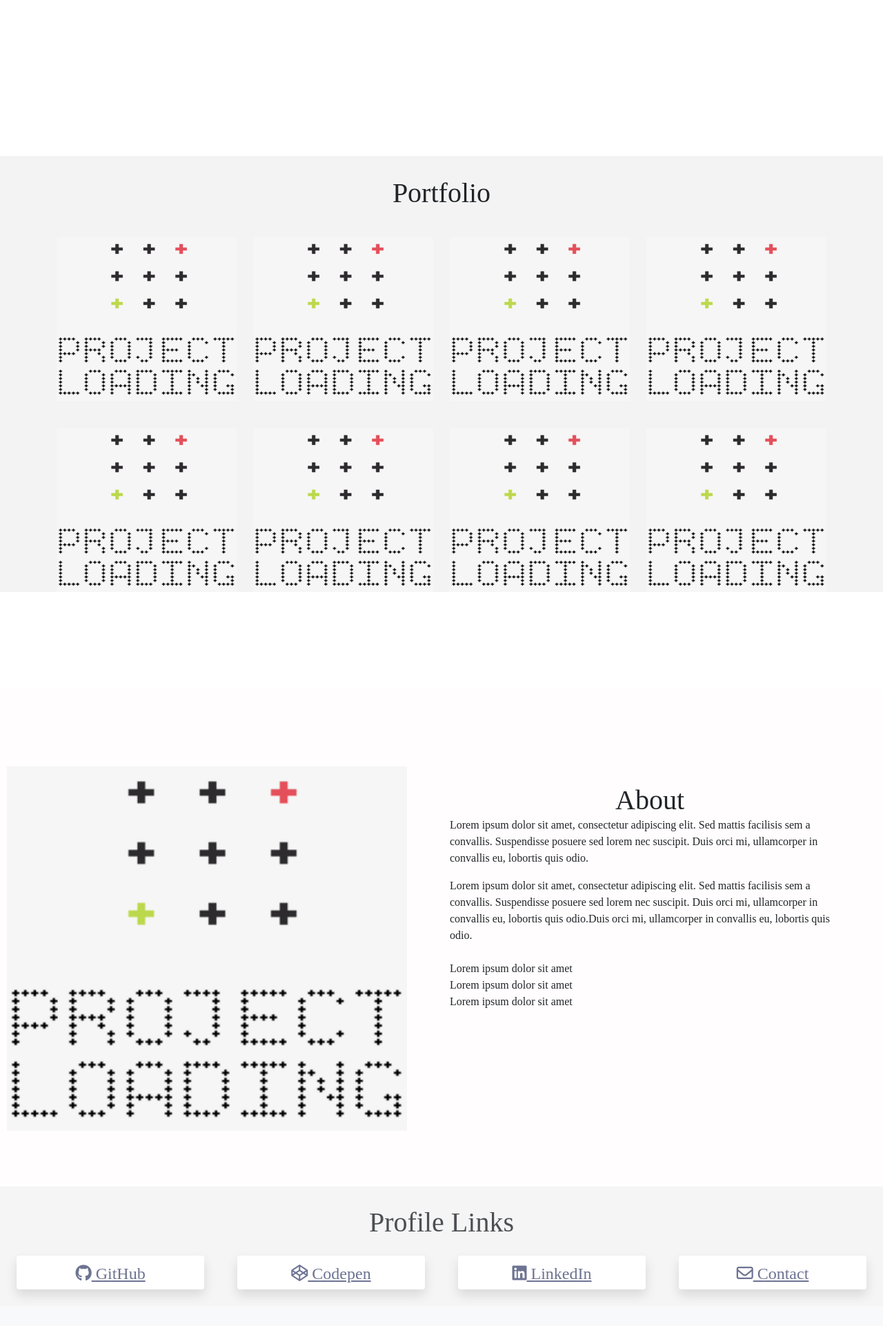
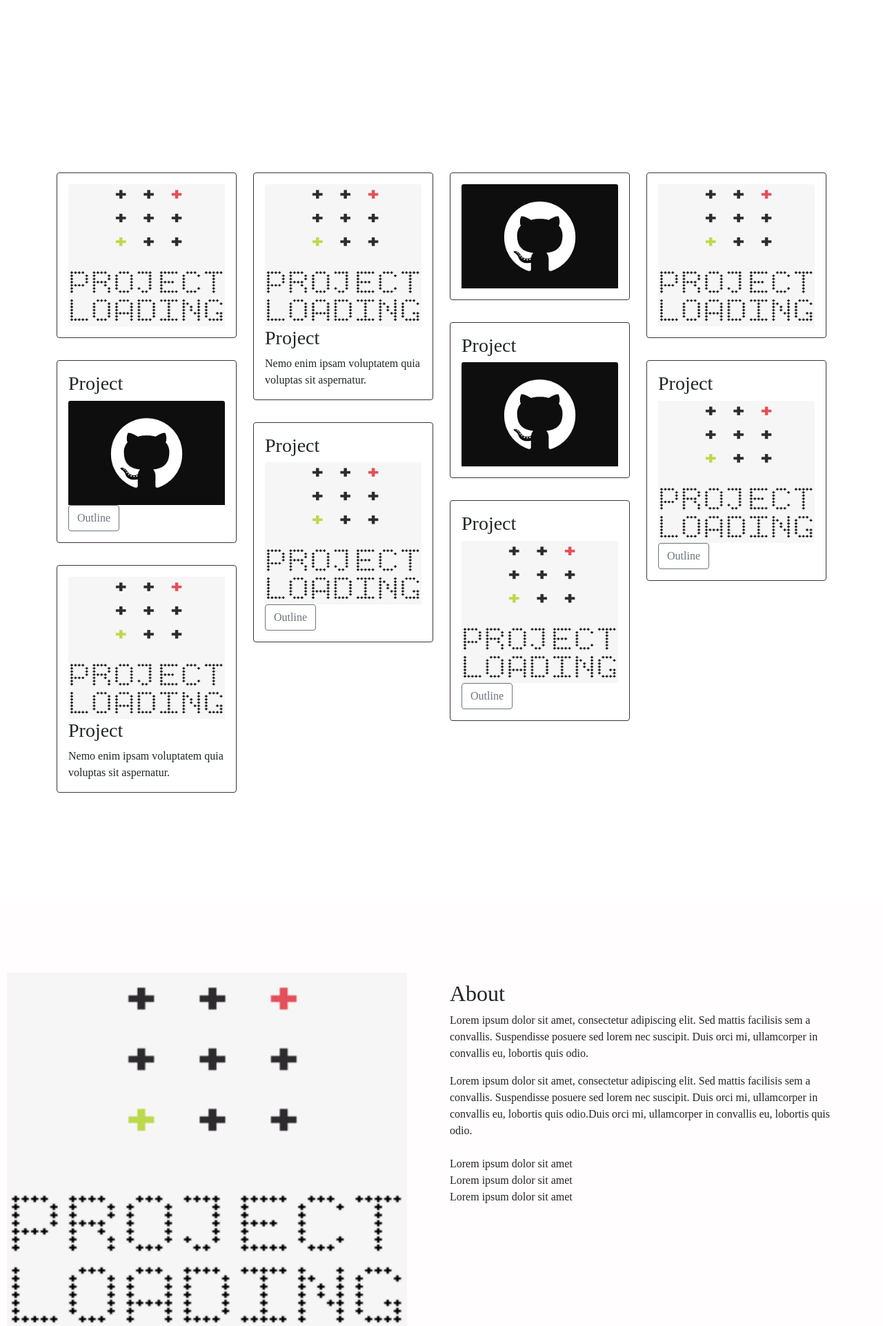
Before and after one commit to LisaHarrison08/lisaH, a PHP site: page / in a window 1280 px wide. Shown: the part 770-2692 px from the top of the page at 69% size. Before the commit the page ends 2652 px from the top, so only its background shows below. Run offline with PHP 8.4, Linux system fonts and the light colour scheme; some libraries are stand-ins or nearby versions; some web fonts are replaced.

Commit message:
masonry plugin added for portfolio section

```diff
--- a/index.html
+++ b/index.html
@@ -11,8 +11,8 @@
   <link href="https://cdn.jsdelivr.net/npm/bootstrap@5.1.3/dist/css/bootstrap.min.css" rel="stylesheet"
     integrity="sha384-1BmE4kWBq78iYhFldvKuhfTAU6auU8tT94WrHftjDbrCEXSU1oBoqyl2QvZ6jIW3" crossorigin="anonymous">
 
-  <!-- Theme Style -->
-  <link rel="stylesheet" type="text/css" href="style.css">
+  <!-- CSS -->
+  <link rel="stylesheet" type="text/css" href="styles.css">
 
   <!-- Font Awesome -->
   <script src="https://kit.fontawesome.com/0397ce0bc7.js" crossorigin="anonymous"></script>
@@ -61,65 +61,95 @@
 
   <!-- ===== Section Portfolio ===== -->
 
-  <!-- ==== Images resized to 440x400 ==== -->
-  <div class="section-container">
-    <div class="container">
-
-      <div class="row">
-        <div class="portfolio-heading" id="portfolio">
-          <h2>Portfolio</h2>
+  <div class="container py-2">
+    <div class="row" data-masonry='{"percentPosition": true }'>
+      <div class="col-sm-4 col-md-3 py-3">
+        <div class="card border-primary">
+          <div class="card-body">
+            <img src="./images/projectLoading2.png" class="card-img-top" alt="image of">
+          </div>
         </div>
       </div>
-
-      <div class="row" id="projects1">
-        <div class="col col-md-3">
-          <img src="./images/projectLoading2.png" class="card-img-top" alt="image of">
-          <!-- <p class="card-text">Nemo enim ipsam voluptatem quia voluptas sit aspernatur aut odit aut fugit.</p> -->
+      <div class="col-sm-4 col-md-3 py-3">
+        <div class="card border-primary">
+          <div class="card-body h-50">
+            <img src="./images/projectLoading2.png" class="card-img-top" alt="image of">
+            <h3 class="card-title">Project</h3>
+            <p class="card-text">Nemo enim ipsam voluptatem quia voluptas sit aspernatur.</p>
+          </div>
         </div>
-
-        <div class="col col-md-3">
-          <img src="./images/projectLoading2.png" class="card-img-top" alt="image of">
-          <!-- <p class="card-text">Nemo enim ipsam voluptatem quia voluptas sit aspernatur aut odit aut fugit.</p> -->
+      </div>
+      <div class="col-sm-4 col-md-3 py-3">
+        <div class="card border-primary">
+          <div class="card-body">
+            <img src="./images/githubLogo.png" class="card-img-top" alt="image of">
+          </div>
         </div>
-
-        <div class="col col-md-3">
-          <img src="./images/projectLoading2.png" class="card-img-top" alt="image of">
-          <!-- <p class="card-text">At vero eos et accusamus et iusto odio dignissimos ducimus qui blanditiis.</p> -->
+      </div>
+      <div class="col-sm-4 col-md-3 py-3">
+        <div class="card border-primary">
+          <div class="card-body">
+            <img src="./images/projectLoading2.png" class="card-img-top" alt="image of">
+          </div>
         </div>
-
-        <div class="col col-md-3">
-          <img src="./images/projectLoading2.png" class="card-img-top" alt="image of">
-          <!-- <p class="card-text">Nemo enim ipsam voluptatem quia voluptas sit aspernatur.</p> -->
+      </div>
+      <div class="col-sm-4 col-md-3 py-3">
+        <div class="card border-primary">
+          <div class="card-body">
+            <h3 class="card-title">Project</h3>
+            <img src="./images/githubLogo.png" class="card-img-top" alt="image of">
+          </div>
         </div>
-
       </div>
-    </div>
-
-    <div class="container">
-      <div class="row" id="projects2">
-        <div class="col col-md-3">
-          <img src="./images/projectLoading2.png" class="card-img-top" alt="image of">
-          <!-- <p class="card-text">Nemo enim ipsam voluptatem quia voluptas sit aspernatur aut odit aut fugit.</p> -->
+      <div class="col-sm-4 col-md-3 py-3">
+        <div class="card border-primary">
+          <div class="card-body">
+            <h3 class="card-title">Project</h3>
+            <img src="./images/githubLogo.png" class="card-img-top" alt="image of">
+            <a href="#" class="btn btn-outline-secondary">Outline</a>
+          </div>
         </div>
-
-        <div class="col col-md-3">
-          <img src="./images/projectLoading2.png" class="card-img-top" alt="image of">
-          <!-- <p class="card-text">Nemo enim ipsam voluptatem quia voluptas sit aspernatur aut odit aut fugit.</p> -->
+      </div>
+      <div class="col-sm-4 col-md-3 py-3">
+        <div class="card border-primary">
+          <div class="card-body">
+            <h3 class="card-title">Project</h3>
+            <img src="./images/projectLoading2.png" class="card-img-top" alt="image of">
+            <a href="#" class="btn btn-outline-secondary">Outline</a>
+          </div>
         </div>
-
-        <div class="col col-md-3">
-          <img src="./images/projectLoading2.png" class="card-img-top" alt="image of">
-          <!-- <p class="card-text">At vero eos et accusamus et iusto odio dignissimos ducimus qui blanditiis.</p> -->
+      </div>
+      <div class="col-sm-4 col-md-3 py-3">
+        <div class="card border-primary">
+          <div class="card-body">
+            <h3 class="card-title">Project</h3>
+            <img src="./images/projectLoading2.png" class="card-img-top" alt="image of">
+            <a href="#" class="btn btn-outline-secondary">Outline</a>
+          </div>
         </div>
-
-        <div class="col col-md-3">
-          <img src="./images/projectLoading2.png" class="card-img-top" alt="image of">
-          <!-- <p class="card-text">Nemo enim ipsam voluptatem quia voluptas sit aspernatur.</p> -->
+      </div>
+      <div class="col-sm-4 col-md-3 py-3">
+        <div class="card border-primary">
+          <div class="card-body">
+            <h3 class="card-title">Project</h3>
+            <img src="./images/projectLoading2.png" class="card-img-top" alt="image of">
+            <a href="#" class="btn btn-outline-secondary">Outline</a>
+          </div>
         </div>
-
+      </div>
+      <div class="col-sm-4 col-md-3 py-3">
+        <div class="card border-primary">
+          <div class="card-body h-50">
+            <img src="./images/projectLoading2.png" class="card-img-top" alt="image of">
+            <h3 class="card-title">Project</h3>
+            <p class="card-text">Nemo enim ipsam voluptatem quia voluptas sit aspernatur.</p>
+          </div>
+        </div>
       </div>
     </div>
   </div>
+
+
 
   <!-- ===== Section About ===== -->
 
@@ -203,6 +233,8 @@
 
 
   <!-- jQuery must come first, then Popper.js, then the Bootstrap JavaScript plugins.-->
+
+
   <script src="https://cdn.jsdelivr.net/npm/@popperjs/core@2.10.2/dist/umd/popper.min.js"
     integrity="sha384-7+zCNj/IqJ95wo16oMtfsKbZ9ccEh31eOz1HGyDuCQ6wgnyJNSYdrPa03rtR1zdB"
     crossorigin="anonymous"></script>
@@ -210,6 +242,11 @@
     integrity="sha384-QJHtvGhmr9XOIpI6YVutG+2QOK9T+ZnN4kzFN1RtK3zEFEIsxhlmWl5/YESvpZ13"
     crossorigin="anonymous"></script>
 
+  <!-- Masonry Plugin -->
+  <script src="https://cdn.jsdelivr.net/npm/masonry-layout@4.2.2/dist/masonry.pkgd.min.js"
+    integrity="sha384-GNFwBvfVxBkLMJpYMOABq3c+d3KnQxudP/mGPkzpZSTYykLBNsZEnG2D9G/X/+7D" crossorigin="anonymous"
+    async></script>
+
 </body>
 
 </html>
--- a/style.css
+++ b/styles.css
@@ -8,6 +8,7 @@
 
 /* Body */
 body{
+  /* background-color:rgb(235, 235, 235); */
   margin:0;
   padding:0;
   height:100vh;
@@ -35,9 +36,8 @@ body{
   color: #495057;
   font-weight: 700;
 }
-/* ========================================================================== */
-                          /* Section:Reveal */
-/* ========================================================================== */
+
+/* Section:Reveal  */
 
 .section-heading{
   margin-top:350px;
@@ -103,28 +103,16 @@ h1 span{
 
 /* Section: Portfolio */
 
-h2{
-  margin-top:30px;
-  margin-bottom: 0px;
-  text-align: center;
-  font-size: 2.5rem;
+.border-primary{
+  border-color:#413243 !important;
 }
 
 .card-img-top:hover {
 	transform: scale(1.1);
 }
 
-.section-container{
-  background-color: rgb(243, 243, 243);
-}
 
-#projects1{
-  margin-top:40px;
-}
 
-#projects2{
-  margin-top:40px;
-}
 
 /* Section: About */
 .about{
```
